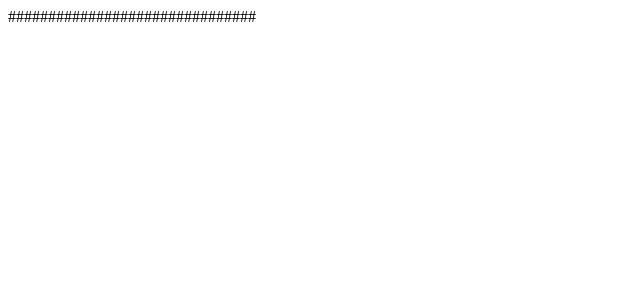
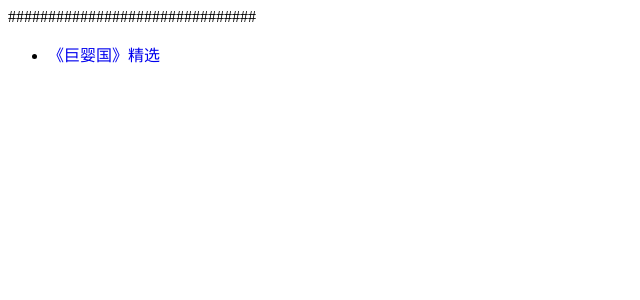
Before and after one commit to Platol/Platol.github.io, a Vue app: page / in a window 1280 px wide. Shown: the top 300 px of the page, without its empty margins (0-640 px from the left). Built offline with nearby package versions, Linux system fonts and the light colour scheme.

Commit message:
🚀🚀

```diff
--- a/src/posts/Hello.vue
+++ b/src/posts/2019-12-19/《巨婴国》精选.vue
@@ -26,5 +26,5 @@
 </template>
 
 <style lang="stylus" scoped>
-    @import './post.styl'
+    @import '../post.styl'
 </style>
--- a/src/router/index.js
+++ b/src/router/index.js
@@ -6,11 +6,10 @@
 const routes = [
     {
         path: '/',
-        name: '',
-        component: null
+        component: () => import('../views/Home')
     }, {
-        path: '/Hello',
-        component: () => import('../posts/Hello.vue')
+        path: '/《巨婴国》精选',
+        component: () => import('../posts/2019-12-19/《巨婴国》精选')
     }
 ]
 
--- /dev/null
+++ b/src/views/Home.vue
@@ -0,0 +1,15 @@
+<template>
+    <div id="home">
+        <ul>
+            <li><router-link to="/《巨婴国》精选">《巨婴国》精选</router-link></li>
+        </ul>
+    </div>
+</template>
+
+<style lang="stylus" scoped>
+    a
+        text-decoration none
+
+        &:hover
+            text-decoration underline
+</style>
```
